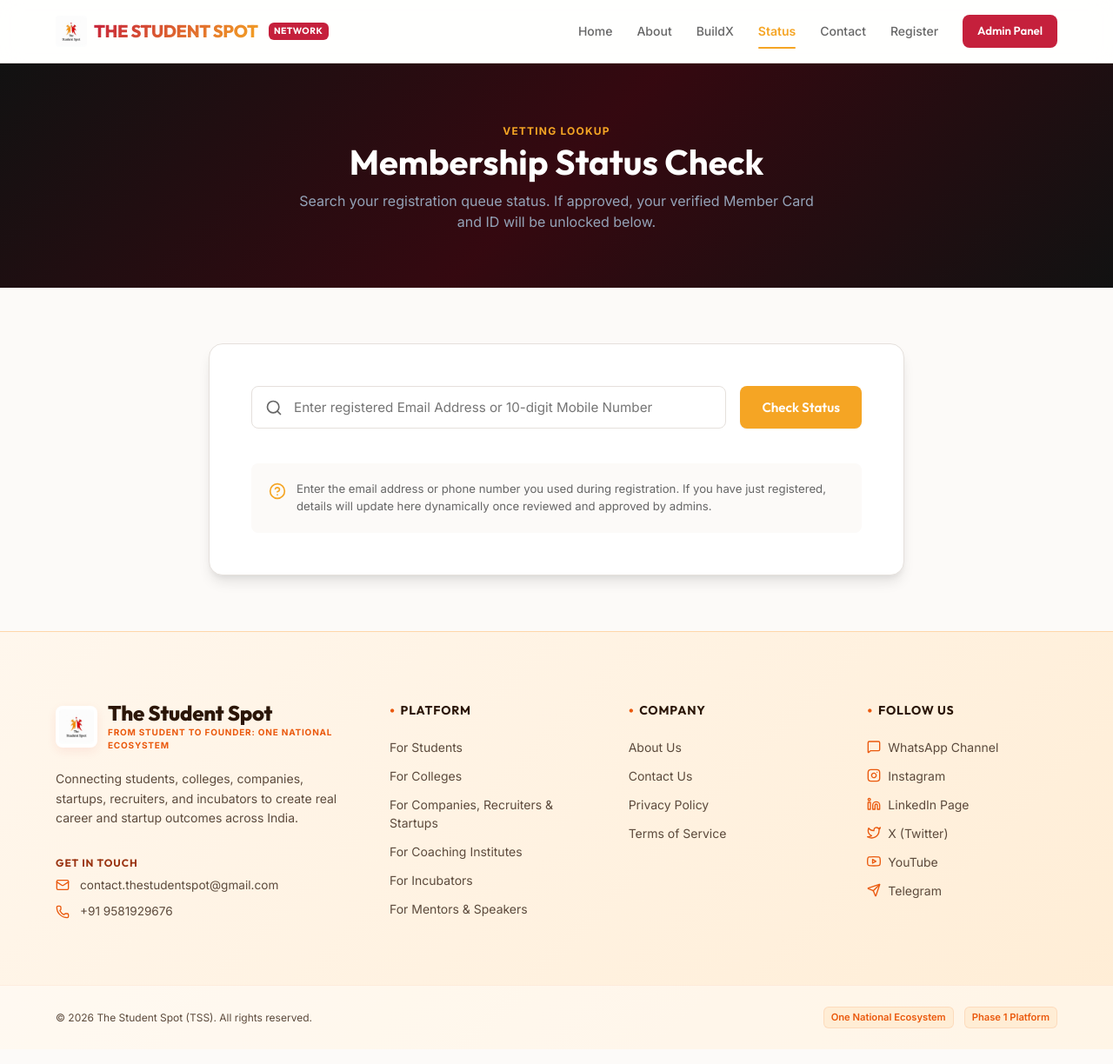
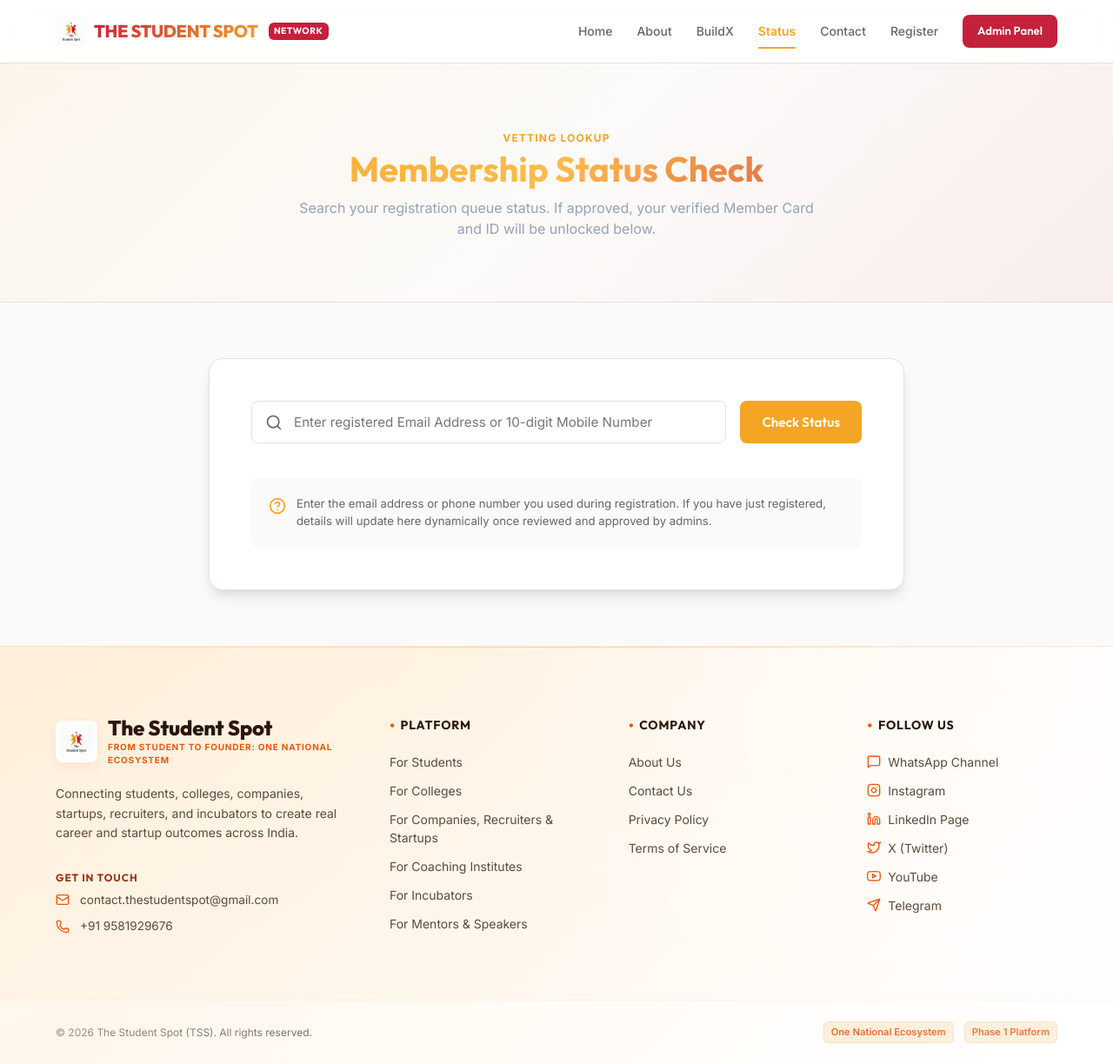
Before and after one commit to nikki-nooka/tss, a Next.js app: page /status in a window 1280 px wide. Shown: the whole page at 87% size. Built offline with nearby package versions, Linux system fonts and the light colour scheme.

Commit message:
design: align site styling, subpage headers, and footer with the live reference theme

```diff
--- a/src/app/buildx/page.module.css
+++ b/src/app/buildx/page.module.css
@@ -7,7 +7,7 @@
   padding: 5rem 0 3.5rem 0;
   text-align: center;
   border-bottom: 1px solid var(--border-color);
-  background-color: #ffffff;
+  background: var(--gradient-header);
 }
 
 .categoryLabel {
--- a/src/app/globals.css
+++ b/src/app/globals.css
@@ -37,7 +37,9 @@
   --gradient-accent: linear-gradient(135deg, hsl(350, 72%, 45%) 0%, hsl(350, 72%, 38%) 100%); /* Crimson CTA */
   --gradient-glow: radial-gradient(circle, rgba(var(--primary-rgb), 0.15) 0%, transparent 70%);
   --gradient-card: linear-gradient(135deg, hsl(0, 0%, 100%) 0%, hsl(40, 33%, 98%) 100%); /* White to Cream */
-  --gradient-header: linear-gradient(135deg, hsl(0, 0%, 7%) 0%, hsl(350, 72%, 12%) 50%, hsl(0, 0%, 7%) 100%); /* Elegant charcoal to dark crimson blend */
+  --gradient-header: linear-gradient(135deg, hsla(37, 91%, 55%, 0.06) 0%, hsl(40, 33%, 98%) 50%, hsla(350, 72%, 45%, 0.06) 100%); /* Light warm cream gradient */
+  --gradient-hero: linear-gradient(135deg, hsla(37, 91%, 55%, 0.06) 0%, hsl(40, 33%, 98%) 50%, hsla(350, 72%, 45%, 0.06) 100%); /* Light warm hero gradient */
+  --gradient-footer: linear-gradient(135deg, #ffedd5 0%, #fff7ed 50%, #ffffff 100%); /* Peaceful light orange/cream footer gradient */
 
   /* Glassmorphism settings */
   --glass-bg: rgba(255, 255, 255, 0.7);
@@ -86,7 +88,7 @@
 
 h1, h2, h3, h4, h5, h6 {
   font-family: var(--font-heading);
-  color: var(--secondary);
+  color: var(--text-main);
   font-weight: 700;
   line-height: 1.25;
 }
--- a/src/app/status/page.module.css
+++ b/src/app/status/page.module.css
@@ -6,15 +6,18 @@
 
 .statusHeader {
   background: var(--gradient-header);
-  color: var(--text-inverse);
-  padding: 4rem 0;
+  border-bottom: 1px solid var(--border-color);
+  color: var(--text-main);
+  padding: 4.5rem 0;
   text-align: center;
 }
 
 .statusHeader h1 {
   font-family: var(--font-heading);
   font-size: 2.5rem;
-  color: var(--text-inverse);
+  background: var(--gradient-primary);
+  -webkit-background-clip: text;
+  -webkit-text-fill-color: transparent;
   margin-bottom: 0.5rem;
 }
 
--- a/src/components/Footer.module.css
+++ b/src/components/Footer.module.css
@@ -1,9 +1,35 @@
 .footer {
-  background: linear-gradient(135deg, #fff7ed 0%, #ffedd5 100%);
-  color: #4a3728; /* dark brown-gray */
-  border-top: 1px solid #fed7aa;
+  position: relative;
+  background: var(--gradient-footer);
+  color: rgba(67, 20, 7, 0.85); /* text-orange-950/80 equivalent */
+  border-top: 1px solid rgba(254, 215, 170, 0.5); /* border-orange-200/50 equivalent */
   padding: 5rem 0 0 0;
   margin-top: auto; /* Push to bottom of page if content is short */
+  overflow: hidden;
+}
+
+.bgDecoration1 {
+  position: absolute;
+  inset: 0;
+  background: radial-gradient(circle at top right, rgba(255, 255, 255, 0.6), transparent 50%);
+  pointer-events: none;
+}
+
+.bgDecoration2 {
+  position: absolute;
+  inset: 0;
+  background: radial-gradient(circle at bottom left, rgba(255, 247, 237, 0.45), transparent 50%);
+  pointer-events: none;
+}
+
+.topDividerLine {
+  position: absolute;
+  top: 0;
+  left: 0;
+  width: 100%;
+  height: 1px;
+  background: linear-gradient(90deg, transparent, rgba(249, 115, 22, 0.3), transparent);
+  pointer-events: none;
 }
 
 .container {
@@ -11,6 +37,8 @@
   grid-template-columns: 1.5fr repeat(3, 1fr);
   gap: 3.5rem;
   padding-bottom: 4rem;
+  position: relative;
+  z-index: 10;
 }
 
 .brandSection {
--- a/src/components/Footer.tsx
+++ b/src/components/Footer.tsx
@@ -81,6 +81,11 @@
 export const Footer: React.FC = () => {
   return (
     <footer className={styles.footer}>
+      {/* Background decorations for peaceful gradient */}
+      <div className={styles.bgDecoration1}></div>
+      <div className={styles.bgDecoration2}></div>
+      <div className={styles.topDividerLine}></div>
+
       <div className={`${styles.container} container`}>
         {/* Brand Section */}
         <div className={styles.brandSection}>
```
Also changed, not shown: src/app/about/page.module.css (+6 -3 lines), src/app/contact/page.module.css (+6 -3 lines), src/app/page.module.css (+21 -22 lines), src/app/register/page.module.css (+6 -3 lines).
